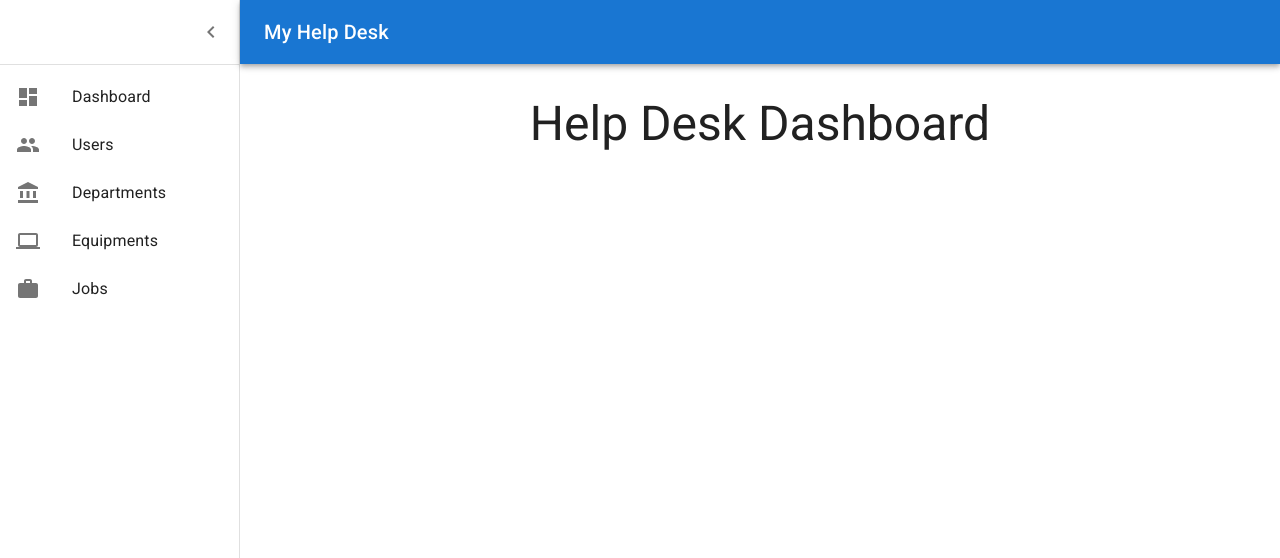
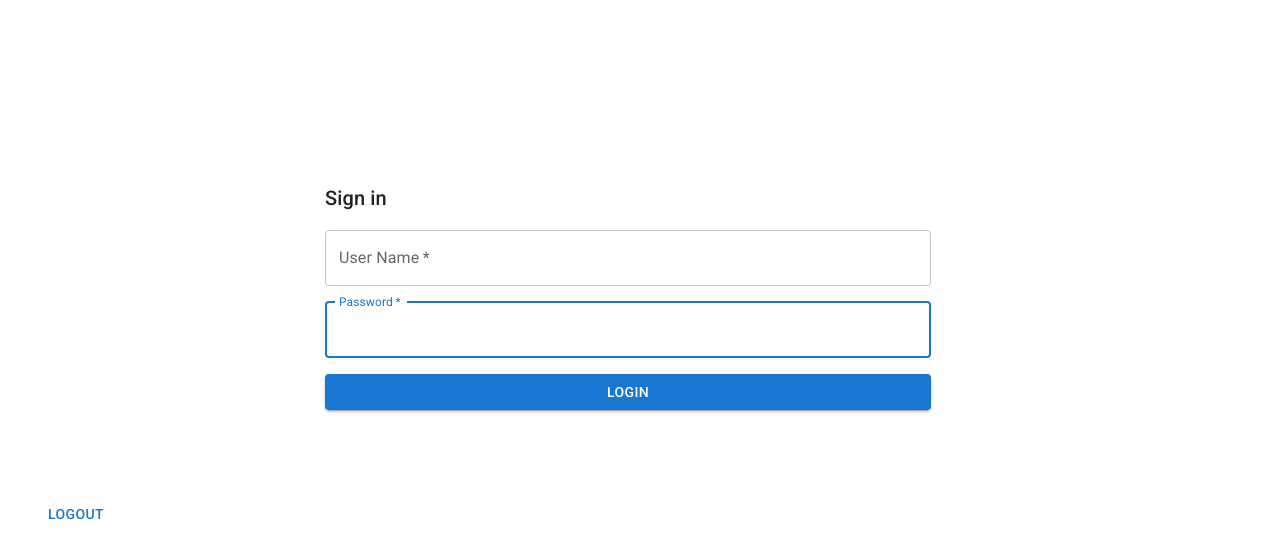
Before and after one commit to Dayany/myhelpdesk, a React (Create React App) app in the folder client/: page / in a window 1280 px wide. Shown: the top 558 px of the page. Built offline with nearby package versions, Linux system fonts and the light colour scheme.

Commit message:
Add Login to client side

```diff
--- /dev/null
+++ b/client/src/components/Dashboard/DashboardJobs.js
@@ -0,0 +1,62 @@
+import {
+  Avatar,
+  Box,
+  Card,
+  CardContent,
+  Grid,
+  Typography,
+} from "@material-ui/core";
+import ArrowDownwardIcon from "@material-ui/icons/ArrowDownward";
+import MoneyIcon from "@material-ui/icons/Money";
+import { red } from "@material-ui/core/colors";
+
+const DashboardJobs = (props) => (
+  <Card sx={{ height: "100%" }}>
+    <CardContent>
+      <Grid container spacing={3} sx={{ justifyContent: "space-between" }}>
+        <Grid item>
+          <Typography color="textSecondary" gutterBottom variant="h6">
+            Jobs
+          </Typography>
+          <Typography color="textPrimary" variant="h3">
+            $24,000
+          </Typography>
+        </Grid>
+        <Grid item>
+          <Avatar
+            sx={{
+              backgroundColor: red[600],
+              height: 56,
+              width: 56,
+            }}
+          >
+            <MoneyIcon />
+          </Avatar>
+        </Grid>
+      </Grid>
+      <Box
+        sx={{
+          pt: 2,
+          display: "flex",
+          alignItems: "center",
+        }}
+      >
+        <ArrowDownwardIcon sx={{ color: red[900] }} />
+        <Typography
+          sx={{
+            color: red[900],
+            mr: 1,
+          }}
+          variant="body2"
+        >
+          12%
+        </Typography>
+        <Typography color="textSecondary" variant="caption">
+          Since last month
+        </Typography>
+      </Box>
+    </CardContent>
+  </Card>
+);
+
+export default DashboardJobs;
--- a/client/src/components/Main/Main.jsx
+++ b/client/src/components/Main/Main.jsx
@@ -1,21 +1,24 @@
-import { Grid, Typography } from "@mui/material";
+import { Box, Grid } from "@mui/material";
+import DashboardJobs from "../Dashboard/DashboardJobs";
+import Login from "../Users/Login";
+import Logout from "../Users/Logout";
+import { useSelector } from "react-redux";
 
 const Main = () => {
+  const isLoggedIn = useSelector((state) => state.authUser.isLoggedIn);
   return (
-    <>
+    <Box
+      sx={{
+        backgroundColor: "background.default",
+        minHeight: "100%",
+        py: 3,
+      }}
+    >
       <Grid container spacing={3}>
-        <Grid item xs={12}>
-          <Typography
-            variant="h3"
-            align="center"
-            color="textPrimary"
-            gutterBottom
-          >
-            Help Desk Dashboard
-          </Typography>
-        </Grid>
+        {isLoggedIn ? <DashboardJobs /> : <Login />}
+        <Logout />
       </Grid>
-    </>
+    </Box>
   );
 };
 
--- a/client/src/components/Sidebar/Sidebar.jsx
+++ b/client/src/components/Sidebar/Sidebar.jsx
@@ -6,6 +6,7 @@ import AdminItems from "./AdminItems";
 import ChevronLeftIcon from "@mui/icons-material/ChevronLeft";
 import MuiAppBar from "@mui/material/AppBar";
 import MenuIcon from "@mui/icons-material/Menu";
+import { useSelector } from "react-redux";
 
 const drawerWidth = 240;
 const Drawer = styled(MuiDrawer, {
@@ -53,12 +54,15 @@ const AppBar = styled(MuiAppBar, {
 }));
 
 const Sidebar = () => {
+  const isLoggedIn = useSelector((state) => state.authUser.isLoggedIn);
   const [open, setOpen] = React.useState(true);
   const toggleDrawer = () => {
     setOpen(!open);
   };
 
   return (
+    <>
+      {isLoggedIn ? (
         <>
           <AppBar position="absolute" open={open}>
             <Toolbar
@@ -98,6 +102,8 @@ const Sidebar = () => {
             <List>{AdminItems}</List>
           </Drawer>
         </>
+      ) : null}
+    </>
   );
 };
 
--- a/client/src/components/Users/APIUsers.js
+++ b/client/src/components/Users/APIUsers.js
@@ -12,3 +12,14 @@ export function getUsers() {
       store.dispatch({ type: "ADD_INITIAL_USERS", payload: res.data })
     );
 }
+
+export function validateLogin(loginInfo, history) {
+  axiosAPI.post("users/login", loginInfo).then((res) => {
+    store.dispatch({ type: "LOGIN_USER", payload: res.data });
+  });
+}
+
+export function logout(history) {
+  store.dispatch({ type: "LOGOUT_USER" });
+  history.push("/");
+}
--- /dev/null
+++ b/client/src/components/Users/Login.jsx
@@ -0,0 +1,75 @@
+import { Box, Button, Grid, TextField, Typography } from "@mui/material";
+import React from "react";
+import { useHistory } from "react-router-dom";
+import { validateLogin } from "./APIUsers";
+
+const Login = () => {
+  const history = useHistory();
+  const handleSubmit = (event) => {
+    event.preventDefault();
+    const data = new FormData(event.currentTarget);
+    const loginInfo = {
+      username: data.get("username"),
+      password: data.get("password"),
+    };
+
+    validateLogin(loginInfo, history);
+  };
+
+  return (
+    <Grid
+      container
+      spacing={0}
+      direction="column"
+      alignItems="center"
+      justifyContent="center"
+      style={{ minHeight: "50vh" }}
+    >
+      <Box
+        m="auto"
+        component="form"
+        noValidate
+        onSubmit={handleSubmit}
+        xs={{ mt: 3 }}
+      >
+        <Grid container spacing={2}>
+          <Grid item xs={12} sm={12}>
+            <Typography spacing={2} variant="h6" xs={{ mb: 3 }}>
+              Sign in
+            </Typography>
+          </Grid>
+          <Grid item xs={12} sm={12}>
+            <TextField
+              autoComplete="username"
+              name="username"
+              required
+              fullWidth
+              id="username"
+              label="User Name"
+              autoFocus
+            />
+          </Grid>
+          <Grid item xs={12} sm={12}>
+            <TextField
+              name="password"
+              required
+              fullWidth
+              type="password"
+              id="password"
+              label="Password"
+              autoFocus
+            />
+          </Grid>
+
+          <Grid item xs={12} sm={12}>
+            <Button type="submit" fullWidth variant="contained">
+              Login
+            </Button>
+          </Grid>
+        </Grid>
+      </Box>
+    </Grid>
+  );
+};
+
+export default Login;
--- /dev/null
+++ b/client/src/components/Users/Logout.jsx
@@ -0,0 +1,18 @@
+import { Button } from "@mui/material";
+import React from "react";
+import { useHistory } from "react-router-dom";
+import { logout } from "./APIUsers";
+
+const Logout = () => {
+  const history = useHistory();
+  const handleLogout = () => {
+    logout(history);
+  };
+  return (
+    <>
+      <Button onClick={() => handleLogout()}>Logout</Button>
+    </>
+  );
+};
+
+export default Logout;
--- a/client/src/redux/reducers.js
+++ b/client/src/redux/reducers.js
@@ -3,10 +3,12 @@ import departmentsReducer from "./reducers/departmentsReducer";
 import equipmentsReducer from "./reducers/equipmentsReducer";
 import jobsReducer from "./reducers/jobsReducer";
 import usersReducer from "./reducers/usersReducer";
+import authUserReducer from "./reducers/authUserReducer";
 
 export default combineReducers({
   departments: departmentsReducer,
   users: usersReducer,
+  authUser: authUserReducer,
   equipments: equipmentsReducer,
   jobs: jobsReducer,
 });
--- /dev/null
+++ b/client/src/redux/reducers/authUserReducer.js
@@ -0,0 +1,27 @@
+export default function authUserReducer(
+  state = {
+    isLoggedIn: localStorage.getItem("isLoggedIn") ? true : false,
+    currentUser: [],
+    authToken: "",
+  },
+  action
+) {
+  switch (action.type) {
+    case "LOGIN_USER":
+      localStorage.setItem("token", action.payload.accessToken);
+      localStorage.setItem("user", action.payload.user);
+      localStorage.setItem("isLoggedIn", true);
+      return {
+        isLoggedIn: true,
+        currentUser: action.payload.user,
+        authToken: action.payload.accessToken,
+      };
+    case "LOGOUT_USER":
+      localStorage.removeItem("token");
+      localStorage.removeItem("user");
+      localStorage.removeItem("isLoggedIn");
+      return { isLoggedIn: false, currentUser: [], authToken: "" };
+    default:
+      return state;
+  }
+}
```
Lines whose indentation alone changed are shown as unchanged.
